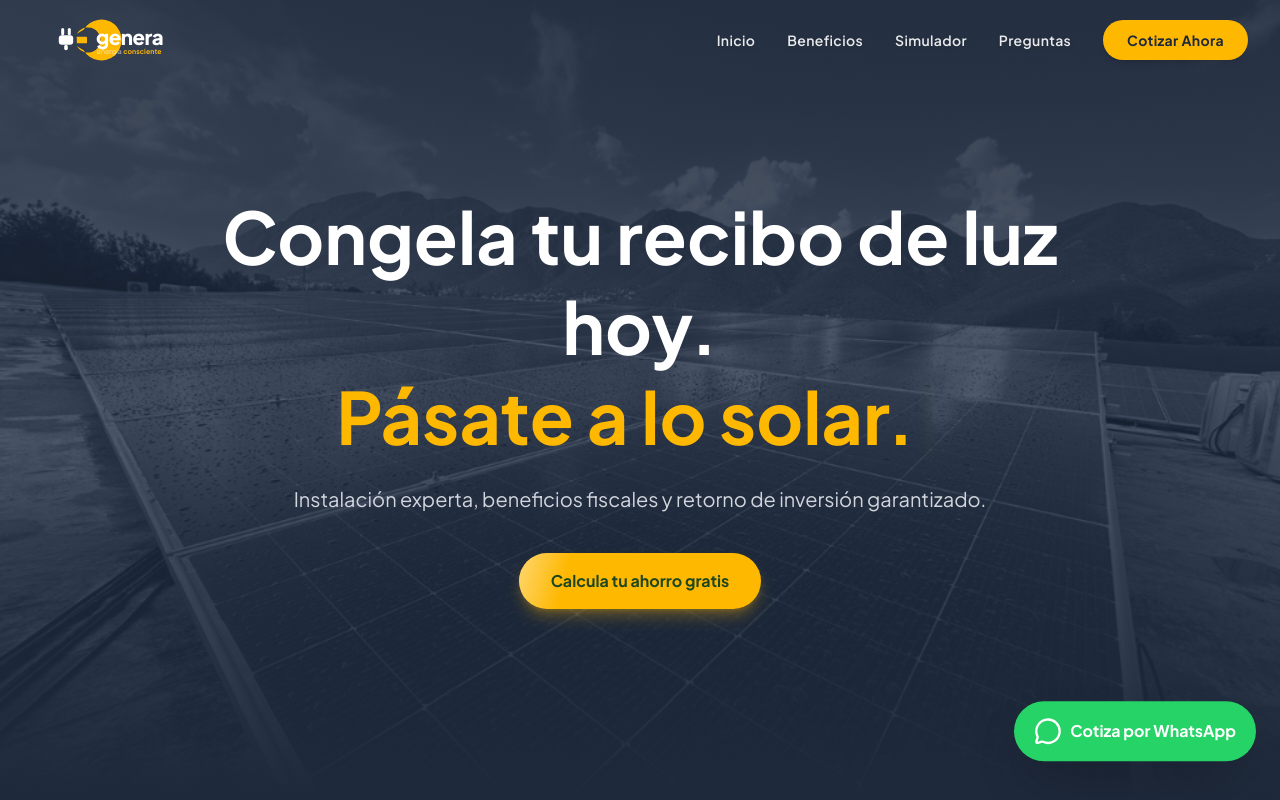
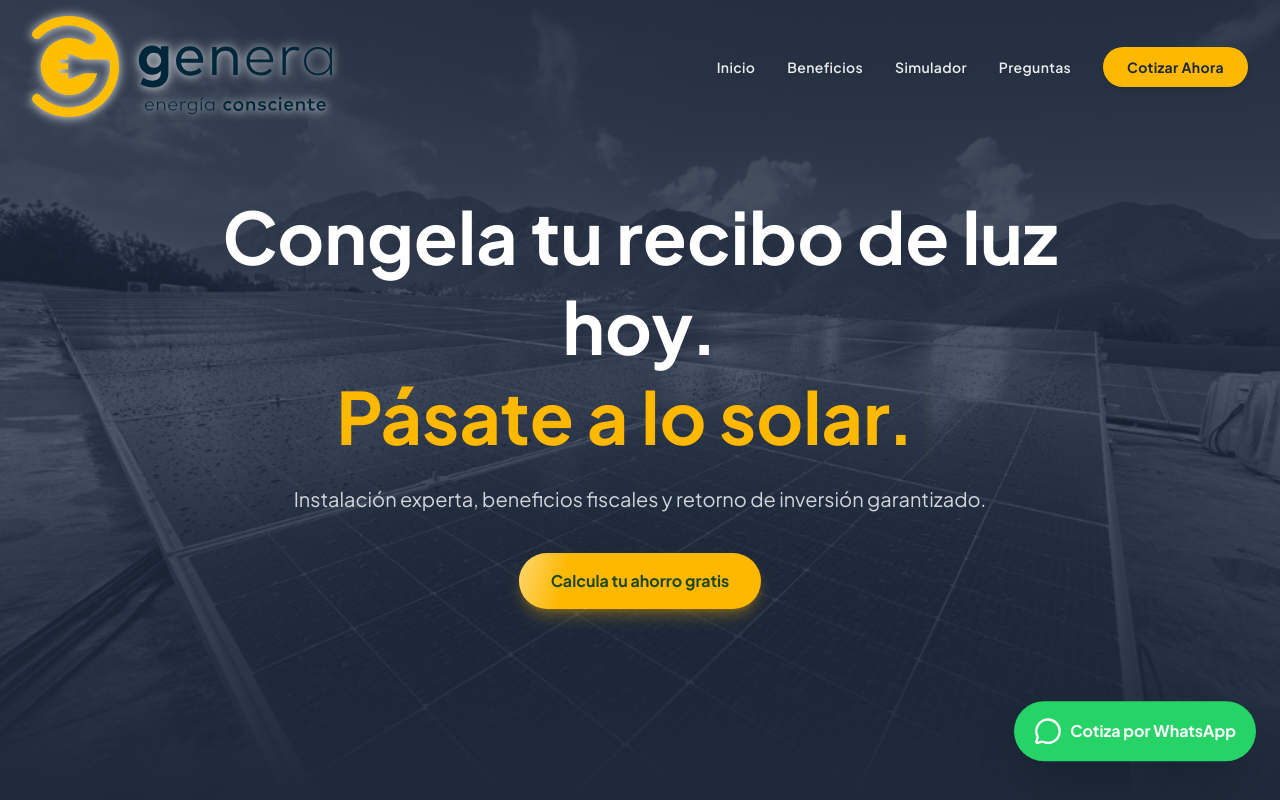
Before and after one commit to iramirezftg/genera-mexico, a Next.js app: page / in a window 1280 px wide. Shown: the top 800 px of the page. Built offline with nearby package versions, Linux system fonts and the light colour scheme.

Commit message:
feat: usar SVG oficial del logo genera con drop-shadow en hero oscuro

```diff
--- a/src/components/GeneraLogo.tsx
+++ b/src/components/GeneraLogo.tsx
@@ -1,6 +1,6 @@
 /**
- * GeneraLogo — SVG inline del logo oficial.
- * Soporta modo "dark" (sobre fondos oscuros) y "light" (sobre fondos blancos).
+ * GeneraLogo — usa el SVG oficial del archivo /public/logo-genera.svg.
+ * En fondos oscuros (hero) agrega un drop-shadow blanco para legibilidad.
  */
 export default function GeneraLogo({
   dark = false,
@@ -9,61 +9,20 @@ export default function GeneraLogo({
   dark?: boolean;
   className?: string;
 }) {
-  const textColor  = dark ? '#FFFFFF' : '#082336';
-  const subColor   = dark ? 'rgba(255,255,255,0.7)' : '#4A5568';
-  const accentColor = dark ? '#FFB800' : '#1E4620';
-
   return (
-    <svg
-      xmlns="http://www.w3.org/2000/svg"
-      viewBox="0 0 260 80"
+    <img
+      src="/logo-genera.svg"
+      alt="Genera — energía consciente"
       className={className}
-      aria-label="Genera — energía consciente"
-      role="img"
-    >
-      <title>Genera — energía consciente</title>
-
-      {/* ── Ícono G + enchufe ─────────────────────────── */}
-      <g transform="translate(40,40)">
-        {/* Anillo G (outer r=34, inner r=21, gap ±30° derecha) */}
-        <path
-          d="M 29.4,17 A 34,34 0 1,0 29.4,-17 L 18.2,-10.5 A 21,21 0 1,1 18.2,10.5 Z"
-          fill="#FFB800"
-        />
-        {/* Crossbar del G */}
-        <rect x="18" y="-5.5" width="17" height="11" fill="#FFB800" rx="1" />
-
-        {/* Enchufe blanco */}
-        <rect x="-8"   y="-20" width="5"  height="12" fill="white" rx="2.5" />
-        <rect x="3"    y="-20" width="5"  height="12" fill="white" rx="2.5" />
-        <rect x="-12"  y="-8"  width="24" height="16" fill="white" rx="5"   />
-        <rect x="-3"   y="8"   width="6"  height="9"  fill="white" rx="3"   />
-      </g>
-
-      {/* ── "genera" ───────────────────────────────────── */}
-      <text
-        x="90" y="48"
-        fontFamily="'Plus Jakarta Sans', Inter, -apple-system, sans-serif"
-        fontSize="34"
-        fontWeight="800"
-        fill={textColor}
-        letterSpacing="-0.8"
-      >
-        genera
-      </text>
-
-      {/* ── "energía consciente" ───────────────────────── */}
-      <text
-        x="91" y="64"
-        fontFamily="'Plus Jakarta Sans', Inter, -apple-system, sans-serif"
-        fontSize="11.5"
-        fontWeight="400"
-        fill={subColor}
-        letterSpacing="0.15"
-      >
-        energía{' '}
-        <tspan fontWeight="700" fill={accentColor}>consciente</tspan>
-      </text>
-    </svg>
+      style={{
+        filter: dark
+          ? 'drop-shadow(0 0 6px rgba(255,255,255,0.55)) drop-shadow(0 1px 3px rgba(255,255,255,0.4))'
+          : 'none',
+        objectFit: 'contain',
+        objectPosition: 'left',
+        height: '100%',
+        width: '100%',
+      }}
+    />
   );
 }
```
Also changed, not shown: public/logo-genera.svg.
